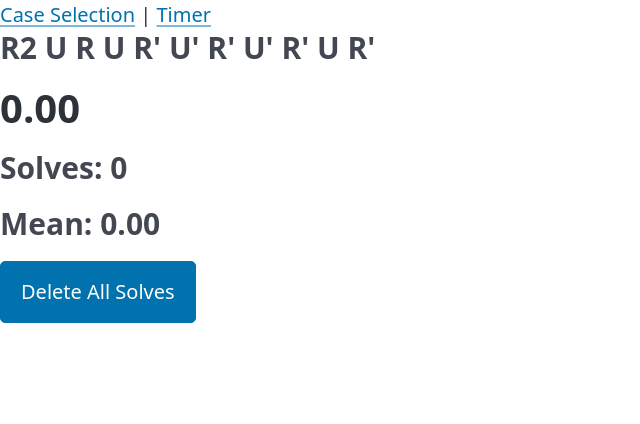
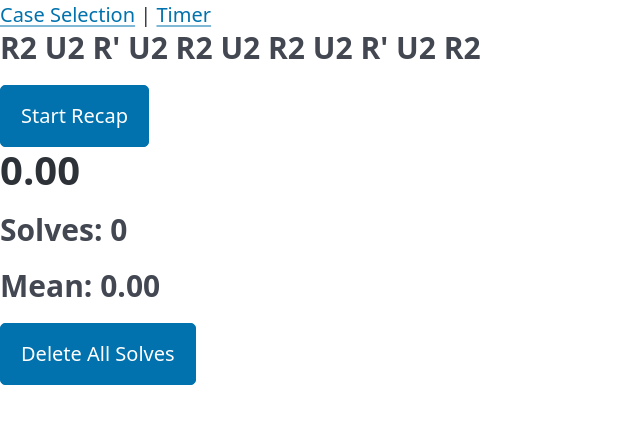
Before and after one commit to andlamb2002/lambro-trainer, a React (Vite) app: page /timer in a window 1280 px wide. Shown: the top 424 px of the page, without its empty margins (0-640 px from the left). Built offline with nearby package versions, Linux system fonts and the light colour scheme.

Commit message:
Added recap mode functionality

```diff
--- a/src/App.tsx
+++ b/src/App.tsx
@@ -16,6 +16,13 @@ const [cases, setCases] = useState<Case[]>(() => {
     return stored ? JSON.parse(stored) : formattedCases;
 });
 
+const enabledCases = cases.filter(c => c.enabled);
+
+const [presets, setPresets] = useState<Preset[]>(() => {
+    const stored = localStorage.getItem('presets');
+    return stored ? JSON.parse(stored) : [];
+});
+
 const toggleCase = (id: string) => {
     setCases(prev =>
         prev.map(c =>
@@ -23,17 +30,6 @@ const toggleCase = (id: string) => {
         )
     );
 }
-
-const enabledCases = cases.filter(c => c.enabled);
-
-useEffect(() => {
-    localStorage.setItem('cases', JSON.stringify(cases));
-}, [cases]);
-
-const [presets, setPresets] = useState<Preset[]>(() => {
-    const stored = localStorage.getItem('presets');
-    return stored ? JSON.parse(stored) : [];
-});
 
 const savePreset = (name: string) => {
     if (!name.trim()) return;
@@ -63,6 +59,10 @@ const deletePreset = (name: string) => {
 }
 
 useEffect(() => {
+    localStorage.setItem('cases', JSON.stringify(cases));
+}, [cases]);
+
+useEffect(() => {
     localStorage.setItem('presets', JSON.stringify(presets));
 }, [presets]);
 
@@ -72,7 +72,11 @@ return (
             <Routes>
                 <Route
                     path="/timer"
-                    element={<TimerPage cases={enabledCases}/>}
+                    element={
+                        <TimerPage
+                            cases={enabledCases}
+                        />
+                    }
                 />
                 <Route
                     path="/"
--- a/src/Components/Scramble.tsx
+++ b/src/Components/Scramble.tsx
@@ -1,4 +1,3 @@
-
 interface Props {
     currentScramble: string;
 }
@@ -6,9 +5,11 @@ interface Props {
 function Scramble({ currentScramble }: Props) {
 
     return (
-        <h3>
-            {currentScramble}
-        </h3>
+        <>
+            <h3>
+                {currentScramble}
+            </h3>
+        </>
     )
 }
 
--- a/src/Components/Timer.tsx
+++ b/src/Components/Timer.tsx
@@ -5,10 +5,15 @@ import type { Case, Solve } from '../interfaces';
 interface Props {
     cases: Case[];
     onStop: (solve: Solve) => void;
+    getRandomCase: (cases: Case[]) => Case;
     onCaseChange: (currentCase: Case) => void;
+    recapMode: boolean;
+    recapQueue: Case[];
+    setRecapMode: (mode: boolean) => void;
+    onRecapIndexChange: (index: number) => void;
 }
 
-function Timer({ cases, onStop, onCaseChange }: Props) {
+function Timer({ cases, onStop, getRandomCase, onCaseChange, recapMode, recapQueue, setRecapMode, onRecapIndexChange }: Props) {
 
     const [isRunning, setIsRunning] = useState<boolean>(false);
     const [time, setTime] = useState<number>(0);
@@ -19,6 +24,9 @@ function Timer({ cases, onStop, onCaseChange }: Props) {
     const isRunningRef = useRef<boolean>(isRunning);
     const hasStoppedRef = useRef<boolean>(false);
     const currentCaseRef = useRef<Case>(currentCase);
+    const recapModeRef = useRef<boolean>(recapMode);
+    const recapQueueRef = useRef<Case[]>(recapQueue);
+    const recapIndexRef = useRef(0);
 
     function start() {
         setIsRunning(true);
@@ -39,16 +47,42 @@ function Timer({ cases, onStop, onCaseChange }: Props) {
             scramble: caseUsed.scrambles,
             img: caseUsed.img,
             time: finalTime,
-        }
+        };
+
+        console.log('✅ Stopping timer');
+        console.log('Final time (ms):', finalTime);
+        console.log('Used case:', caseUsed);
+        console.log('Recap mode?', recapModeRef.current);
+        console.log('Current recapIndex:', recapIndexRef.current);
+        console.log('Recap queue length:', recapQueue.length);
 
         onStop(solve);
-        const newCase: Case = getRandomCase(cases);
-        setCurrentCase(newCase);
-    }
 
-    function getRandomCase(cases: Case[]): Case {
-        const randomIndex = Math.floor(Math.random() * cases.length);
-        return cases[randomIndex];
+        if (recapModeRef.current) {
+            const nextIndex = recapIndexRef.current + 1;
+            console.log('Next index:', nextIndex);
+
+            if (nextIndex < recapQueueRef.current.length) {
+                recapIndexRef.current = nextIndex;
+                onRecapIndexChange(nextIndex);
+                const nextCase = recapQueueRef.current[nextIndex];
+                setCurrentCase(nextCase);
+                currentCaseRef.current = nextCase;
+            } else {
+                setRecapMode(false);
+                recapIndexRef.current = 0;
+                onRecapIndexChange(0);
+                const newCase = getRandomCase(cases);
+                setCurrentCase(newCase);
+                currentCaseRef.current = newCase;
+            }
+        } else {
+            const newCase = getRandomCase(cases);
+            console.log('Standard mode - new random case:', newCase);
+
+            setCurrentCase(newCase);
+            currentCaseRef.current = newCase;
+        }
     }
 
     useEffect(() => {
@@ -73,6 +107,24 @@ function Timer({ cases, onStop, onCaseChange }: Props) {
         currentCaseRef.current = currentCase;
         onCaseChange(currentCase);
     }, [currentCase, onCaseChange]);
+
+    useEffect(() => {
+        recapModeRef.current = recapMode;
+    }, [recapMode]);
+
+    useEffect(() => {
+        recapQueueRef.current = recapQueue;
+
+        if (
+            recapModeRef.current &&
+            recapQueue.length > 0 &&
+            recapIndexRef.current === 0
+        ) {
+            const firstCase = recapQueue[0];
+            setCurrentCase(firstCase);
+            currentCaseRef.current = firstCase;
+        }
+    }, [recapQueue]);
 
     useEffect(() => {
         const handleKeyDown = (event: KeyboardEvent) => {
--- a/src/Pages/TimerPage.tsx
+++ b/src/Pages/TimerPage.tsx
@@ -12,7 +12,16 @@ interface Props {
 
 function TimerPage({ cases }: Props) {
 
-const [currentCase, setCurrentCase] = useState<Case | null>(null);
+    const [recapQueue, setRecapQueue] = useState<Case[]>([]);
+    const [recapMode, setRecapMode] = useState(false);
+    const [recapIndex, setRecapIndex] = useState(0);
+
+    const [currentCase, setCurrentCase] = useState<Case | null>(() => {
+        if (recapMode && recapQueue.length > 0) {
+            return recapQueue[0];
+        }
+        return getRandomCase(cases);
+    });
 
     const [solves, setSolves] = useState<Solve[]>(() => {
         const stored = localStorage.getItem('solves');
@@ -28,6 +37,11 @@ const [selectedSolve, setSelectedSolve] = useState<Solve | null>(() => {
     const handleOnStop = (solve: Solve) => {
         setSolves(prev => [...prev, solve]);
         setSelectedSolve(solve);
+    }
+
+    function getRandomCase(cases: Case[]): Case {
+            const randomIndex = Math.floor(Math.random() * cases.length);
+            return cases[randomIndex];
         }
 
     const deleteSolve = useCallback((solve: Solve) => {
@@ -50,6 +64,18 @@ const deleteAllSolves = useCallback(() => {
             setSelectedSolve(null);
         }
     }, []);
+
+    const toggleRecap = () => {
+        if (recapMode) {
+            setRecapMode(false);
+            setRecapQueue([]);
+        } else {
+            const shuffled = [...cases].sort(() => Math.random() - 0.5);
+            setRecapQueue(shuffled);
+            console.log('Recap queue:', shuffled.map(c => c.id));
+            setRecapMode(true);
+        }
+    };
 
     useEffect(() => {
         localStorage.setItem('solves', JSON.stringify(solves));
@@ -74,11 +100,33 @@ useEffect(() => {
     };
     }, [selectedSolve, deleteSolve, deleteAllSolves]);
 
-
     return (
         <>
-            {currentCase && <Scramble currentScramble={currentCase.scrambles} />}
-            <Timer cases={cases} onStop={handleOnStop} onCaseChange={setCurrentCase} />
+            {currentCase &&
+                <Scramble
+                    currentScramble={currentCase.scrambles}
+                />
+            }
+            <div>
+                <button onClick={toggleRecap}>
+                    {recapMode ? 'End Recap' : 'Start Recap'}
+                </button>
+                {recapMode && (
+                    <span>
+                        Recap Progress: {recapIndex + 1} / {recapQueue.length}
+                    </span>
+                )}
+            </div>
+            <Timer
+                cases={cases}
+                onStop={handleOnStop}
+                getRandomCase={getRandomCase}
+                onCaseChange={setCurrentCase}
+                recapMode={recapMode}
+                recapQueue={recapQueue}
+                setRecapMode={setRecapMode}
+                onRecapIndexChange={setRecapIndex}
+            />
             <SolvesList
                 solves={solves}
                 selectedSolve={selectedSolve}
```
Lines whose indentation alone changed are shown as unchanged.
